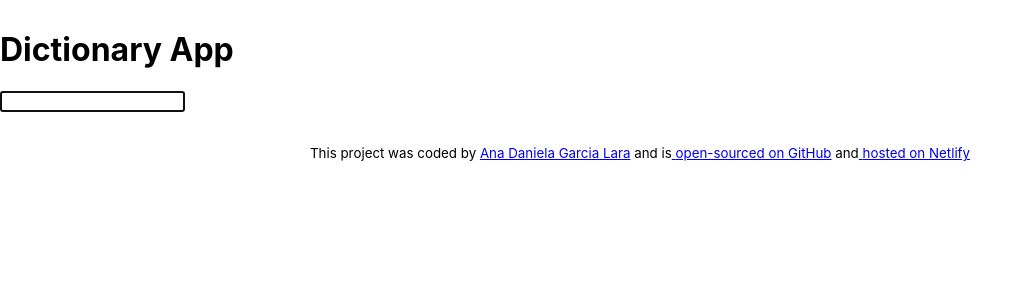
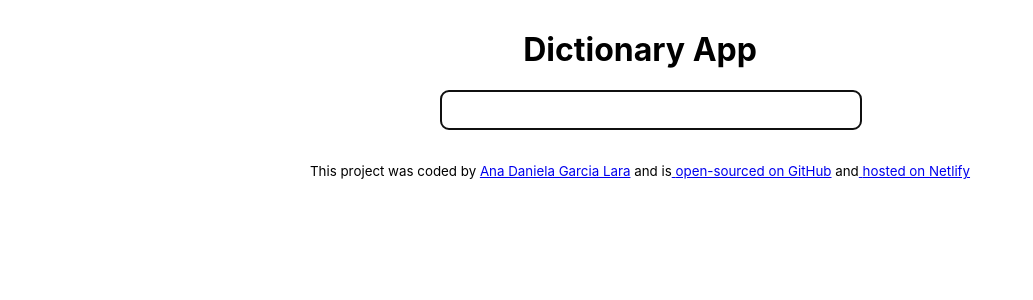
Before and after one commit to AnaDany98/dictionary-project, a React (Create React App) app: page / in a window 1280 px wide. Shown: the top 300 px of the page, without its empty margins (0-1033 px from the left). Built offline with nearby package versions, Linux system fonts and the light colour scheme.

Commit message:
Added basic CSS to the dictionary

```diff
--- a/src/App.css
+++ b/src/App.css
@@ -6,3 +6,6 @@
   text-align: center;
   margin: 30px 0;
 }
+.App h1{
+  text-align: center;
+}
--- a/src/Dictionary.css
+++ b/src/Dictionary.css
@@ -0,0 +1,20 @@
+.Dictionary {
+    display: flex;
+    justify-content: center;
+    align-items: center;
+    flex-direction: column;
+    text-align: center;
+  }
+
+  .Dictionary form {
+    width: 100%;
+    max-width: 400px;
+  }
+
+  .Dictionary input {
+    width: 100%;
+    padding: 10px;
+    font-size: 16px;
+    border-radius: 8px;
+    border: 1px solid #ccc;
+  }
```
